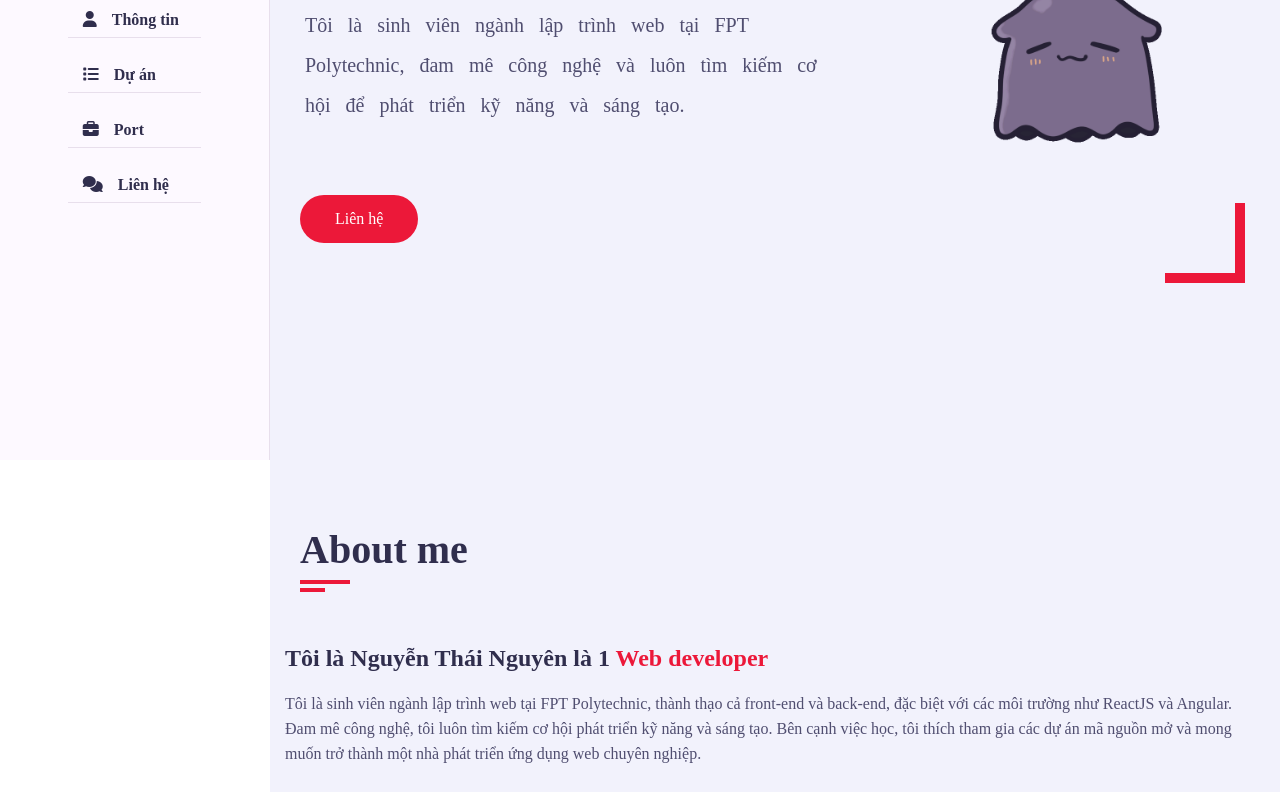
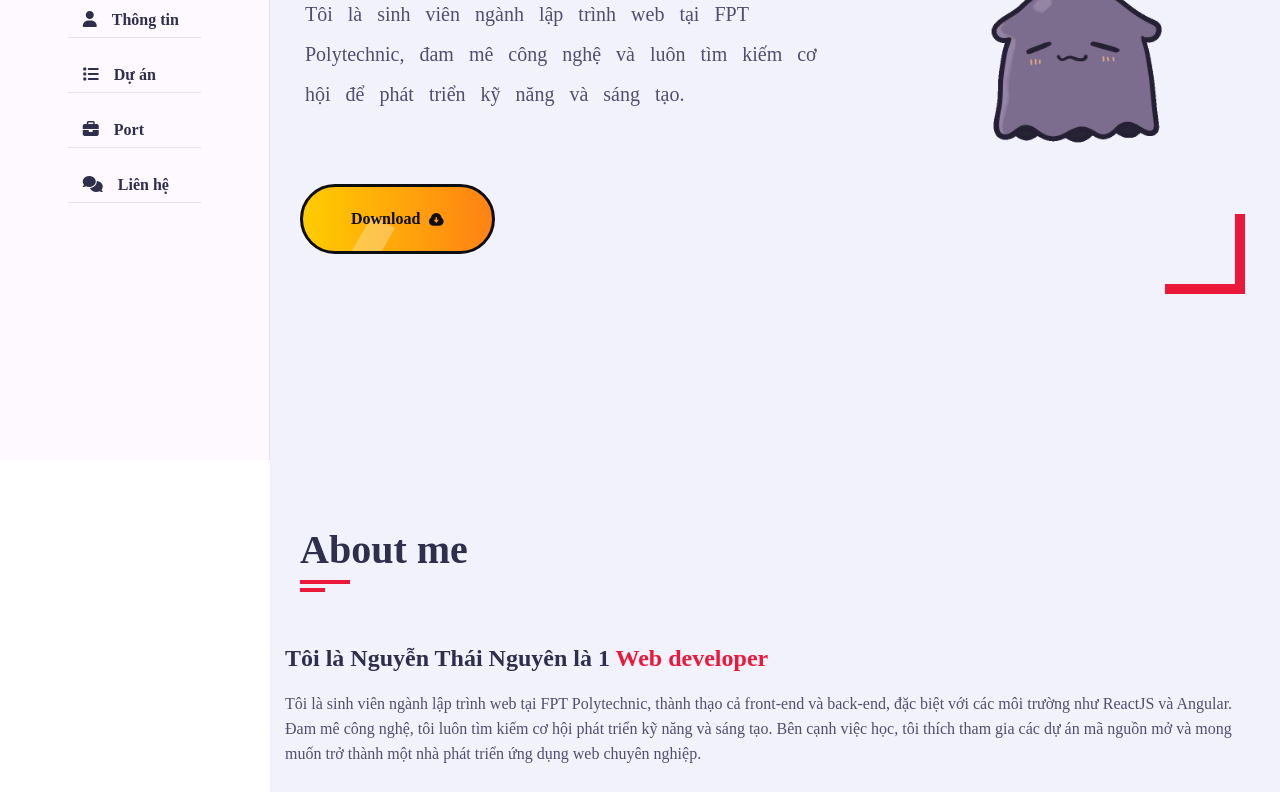
Before and after one commit to Thefox235/cv-web, a plain HTML site: page index.html in a window 1280 px wide. Shown: the part 340-1132 px from the top of the page. Drawn offline with nearby package versions, Linux system fonts and the light colour scheme.

Commit message:
button 14:45

```diff
--- a/asset/css/style.css
+++ b/asset/css/style.css
@@ -5,6 +5,12 @@
     --bg-black-50: #e8dfec;
     --text-black-900: #302e4d;
     --text-black-700:#504e70;
+    --gradient-color: linear-gradient(90deg,
+                      hsl(48, 100%, 50%) 0%,
+                      hsl(28, 100% ,54%, 100%));
+    --black-color:hsl(225, 15%, 6%);
+    --reflection-color: hsla(48, 30%, 95%, .3);
+    --body--color: hsl(48, 100%, 98%);
 }
 
 body{
@@ -800,3 +806,132 @@ h3.my-profession
 }
 
 /* button */
+/* .container-button
+{
+
+    margin-inline: 1.5rem;
+    display: grid;
+    place-items: center;
+} */
+
+.button{
+    position: relative;
+    transition: transform .4s;
+    display: flex;
+}
+.button__content
+{
+    position: relative;
+    background: var(--gradient-color);
+    padding: 1.25rem 3rem;
+    border-radius: 4rem;
+    border: 3px solid var(--black-color);
+    color: var(--black-color);
+    display: flex;
+    align-items: center;
+    column-gap: .5rem;
+    overflow: hidden;
+}
+
+.button__text
+{
+    font-weight: 700;
+}
+.button__icon
+{
+    position: relative;
+}
+.button__text,
+.button__icon{
+    position: relative;
+    z-index: 2;
+}
+.button__reflection-1,
+.button__reflection-2
+{
+    width: 8px;
+    height: 120px;
+    background-color: var(--reflection-color);
+    rotate: 30deg;
+    position: absolute;
+    inset: 0;
+    top: 0;
+    left: -180%;
+    margin: auto;
+    transition: left .6s cubic-bezier(.2, .5, .2, 1.2);
+}
+
+.button__reflection-1::after
+{
+    content: '';
+    width: 26px;
+    height: 100%;
+    background-color: var(--reflection-color);
+    position: absolute;
+    top: -1rem;
+    left: 1.25rem;
+
+}
+.button__reflection-2::after
+{
+    content: '';
+    width: 26px;
+    height: 100%;
+    background-color: var(--reflection-color);
+    position: absolute;
+    top: -1rem;
+    left: 8rem;
+
+}
+
+.button img{
+    position: absolute;
+    opacity: 0;
+    pointer-events: none;
+    transition: transform .5s, opacity .5s;
+}
+.button__star-1
+{
+    width: 20px;
+    top: -14px;
+    left: -16px;
+    transform: rotate(48deg);
+}
+.button__star-2
+{
+    width: 40px;
+    right: -10px;
+    top: -4px;
+    transform: rotate(-48deg);
+}
+.button_-circle-1,
+.button__circle-2
+{
+    width: 8px;
+}
+
+.button_-circle-1
+{
+    top: -8px;
+    left: 58px;
+}
+.button_-circle-2
+{
+    top: 34px;
+    left: -8px;
+    transform: scale(.1);
+}
+.button_diamond{
+    width: 18px;
+    top: -18px;
+    right:62px;
+    transform: scale(.1);
+}
+
+.button__triangle
+{
+    width: 30px;
+    left: 15px;
+    bottom: -16px;
+    transform: rotate(-48deg) scale(.1);
+}
--- a/index.html
+++ b/index.html
@@ -8,6 +8,7 @@
     <link rel="stylesheet" href="asset/css/skins/color-1.css">
     <link rel="stylesheet" href="asset/css/tako.css">
     <link rel="stylesheet" href="https://cdnjs.cloudflare.com/ajax/libs/font-awesome/6.6.0/css/all.min.css">
+    <link rel="stylesheet" href="https://cdnjs.cloudflare.com/ajax/libs/remixicon/4.5.0/remixicon.min.css">
     <script src="https://cdnjs.cloudflare.com/ajax/libs/gsap/3.9.1/gsap.min.js"></script>
     <script src="https://cdnjs.cloudflare.com/ajax/libs/gsap/3.9.1/Draggable.min.js"></script>
 </head>
@@ -41,7 +42,27 @@
                             <h3 class="hello">Xin chào, tôi là <span class="name">KT</span></h3>
                             <h3 class="my-profession">Tôi là sinh viên ngành <span class="typing">Web</span></h3>
                             <p class="intro">Tôi là sinh viên ngành lập trình web tại FPT Polytechnic, đam mê công nghệ và luôn tìm kiếm cơ hội để phát triển kỹ năng và sáng tạo.</p>
-                            <a href="#contact" class="btn hire-me">Liên hệ</a>
+                            <!-- <a href="#contact" class="btn hire-me">Liên hệ</a> -->
+                             <div class="">
+                                <a href="#" class="button">
+                                    <div class="button__content">
+                                        <span class="button__text">Download</span>
+                                        <i class="ri-download-cloud-fill button__icon"></i>
+
+                                        <div class="button__reflection-1"></div>
+                                        <div class="button__reflection-2"></div>
+                                    </div>
+
+                                    <img src="asset/img/tako.png" alt="" class="button__star-1">
+                                    <img src="asset/img/tako.png" alt="" class="button__star-2">
+                                    <img src="asset/img/cookie.png" alt="" class="button__circle-1">
+                                    <img src="asset/img/cookie.png" alt="" class="button__circle-2">
+                                    <img src="asset/img/tako2.png" alt="" class="button__diamond">
+                                    <img src="asset/img/tako2.png" alt="" class="button__triangle">
+
+                                </a>
+                             </div>
+
 
                         </div>
                         <div class="home-img padd-15">
@@ -162,11 +183,11 @@
                                                         Trong suốt thời gian học tại FPT Polytechnic, tôi đã tích lũy được nhiều kiến thức và kỹ năng về phát triển web, bắt đầu từ các nguyên lý lập trình cơ bản đến các chủ đề nâng cao hơn. Các khóa học của tôi bao gồm:
                                                     </p>
                                                     <ul>
-                                                        <li>Lập trình cơ bản: Nắm vững các ngôn ngữ HTML, CSS, và JavaScript.</li>
-                                                        <li>Framework và Thư viện: Có kinh nghiệm thực hành với ReactJS, Angular, và jQuery.</li>
-                                                        <li>Công cụ và Công nghệ: Thành thạo sử dụng các công cụ phát triển như Git, VS Code, và giao diện dòng lệnh.</li>
-                                                        <li>Ứng dụng Thiết kế: Học cách thiết kế và tạo prototype bằng Figma.</li>
-                                                        <li>Phát triển Dự án: Tham gia vào nhiều dự án yêu cầu tích hợp công nghệ frontend và backend, nâng cao kỹ năng kỹ thuật và làm việc nhóm.</li>
+                                                        <li>- Lập trình cơ bản: Nắm vững các ngôn ngữ HTML, CSS, và JavaScript.</li>
+                                                        <li>- Framework và Thư viện: Có kinh nghiệm thực hành với ReactJS, Angular, và jQuery.</li>
+                                                        <li>- Công cụ và Công nghệ: Thành thạo sử dụng các công cụ phát triển như Git, VS Code, và giao diện dòng lệnh.</li>
+                                                        <li>- Ứng dụng Thiết kế: Học cách thiết kế và tạo prototype bằng Figma.</li>
+                                                        <li>- Phát triển Dự án: Tham gia vào nhiều dự án yêu cầu tích hợp công nghệ frontend và backend, nâng cao kỹ năng kỹ thuật và làm việc nhóm.</li>
                                                     </ul>
                                                 </div>
                                                 <!-- Các mục timeline khác có thể được thêm vào đây nếu cần -->
```
